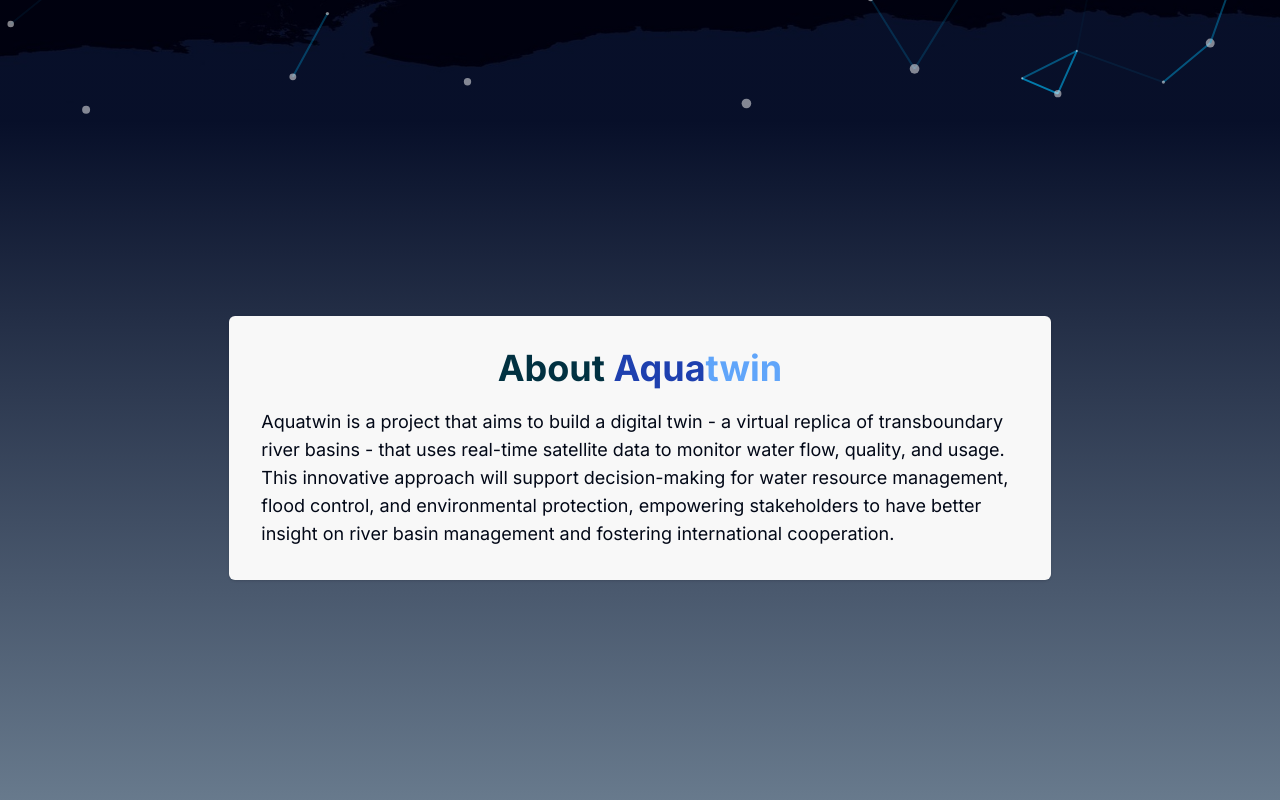
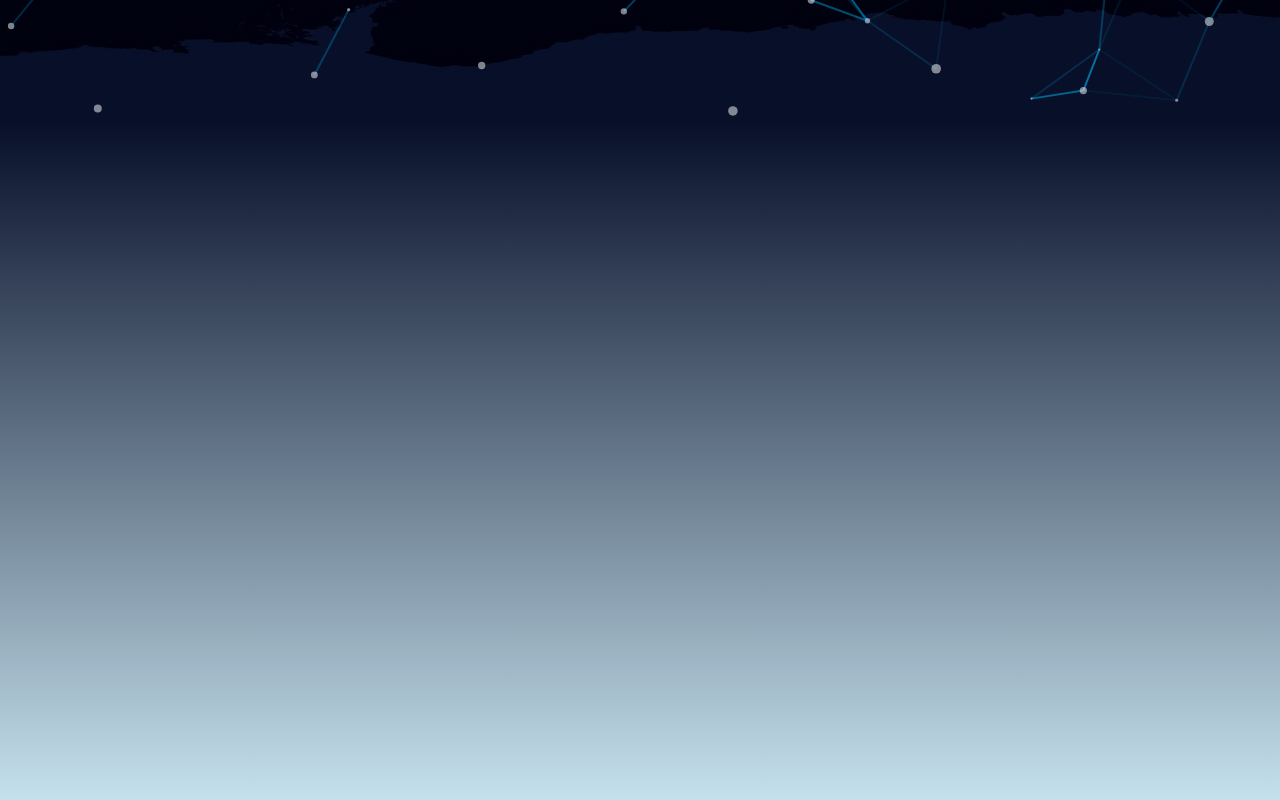
Before and after one commit to AquaTwin/Website, a Next.js app: page / in a window 1280 px wide. Shown: the part 680-1480 px from the top of the page. Built offline with nearby package versions, Linux system fonts and the light colour scheme.

Commit message:
Remove about section

```diff
--- a/src/app/page.tsx
+++ b/src/app/page.tsx
@@ -1,4 +1,4 @@
-import About from "@/components/about";
+// import About from "@/components/about";
 import Contact from "@/components/contact";
 import Footer from "@/components/footer";
 import Hero from "@/components/hero";
@@ -14,7 +14,7 @@ export default function Home() {
     <main className="flex flex-col relative bg-primary-1 -z-20">
       <Hero />
       <div className="px-0 bg-gradient-to-b from-[#070f29] to-primary-1 ">
-        <About />
+        {/* <About /> */}
         <Problem />
       </div>
       <Solution />
```
